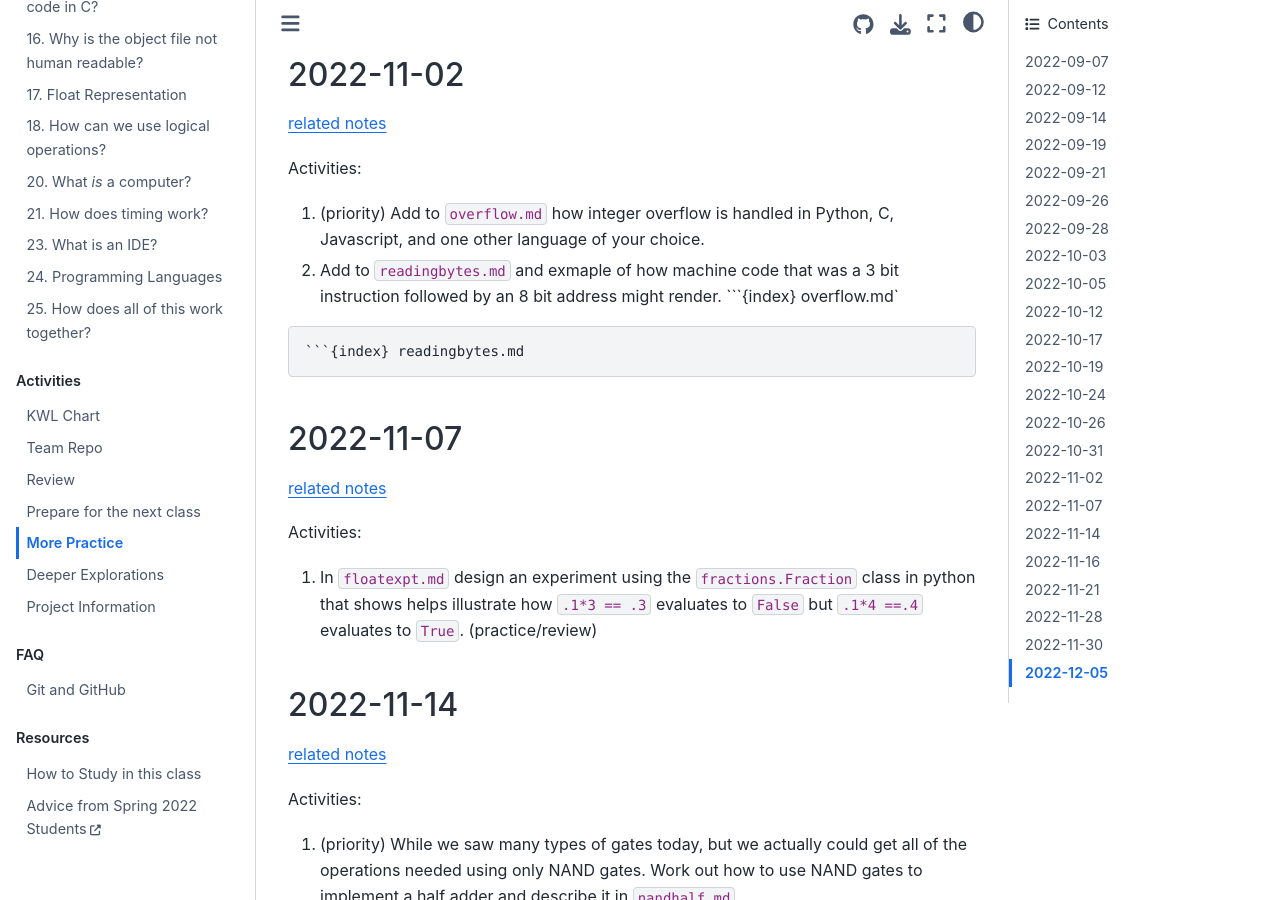
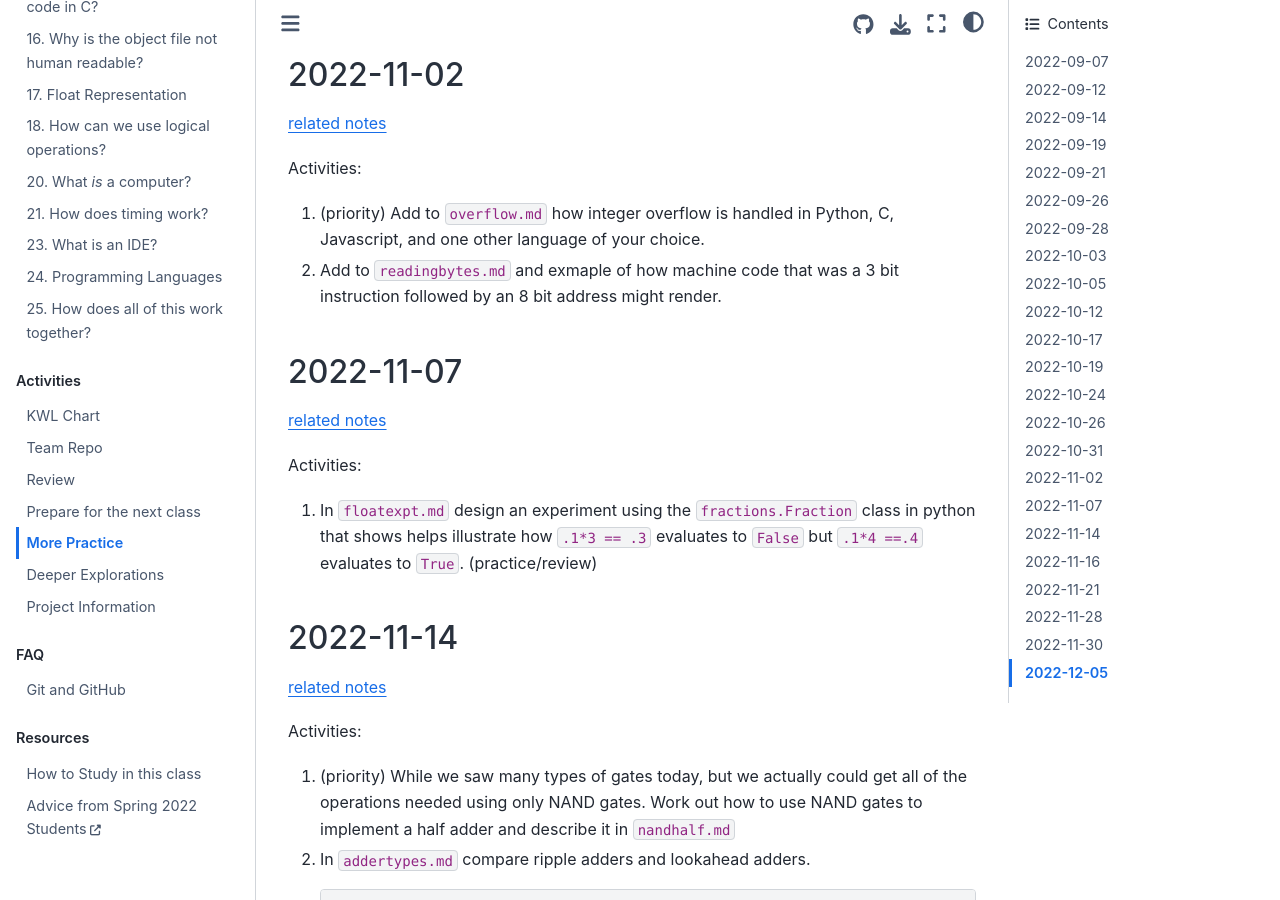
Before and after one commit to introcompsys/fall2022, a Jupyter Book: the page built from activities/practice.md, in a window 1280 px wide and 900 px high, scrolled down 6481 px. Built offline with Jupyter Book 1.0.4 settings and Sphinx 7.4.7 and the Sphinx Book theme 1.1.4, drawn with Linux system fonts in a browser that asks for light colours; pages that are not in the unit, such as notebooks, are missing from menus.

Commit message:
Update 2022-11-02.md

````diff
--- a/_practice/2022-11-02.md
+++ b/_practice/2022-11-02.md
@@ -1,6 +1,6 @@
 1. (priority) Add to `overflow.md`  how integer overflow is handled in Python, C, Javascript, and one other language of your choice.
 1. Add to `readingbytes.md` and exmaple of how machine code that was a 3 bit instruction followed by an 8 bit address might render.
-```{index} overflow.md`
+```{index} overflow.md
 ```
 ```{index} readingbytes.md
 ```
````
